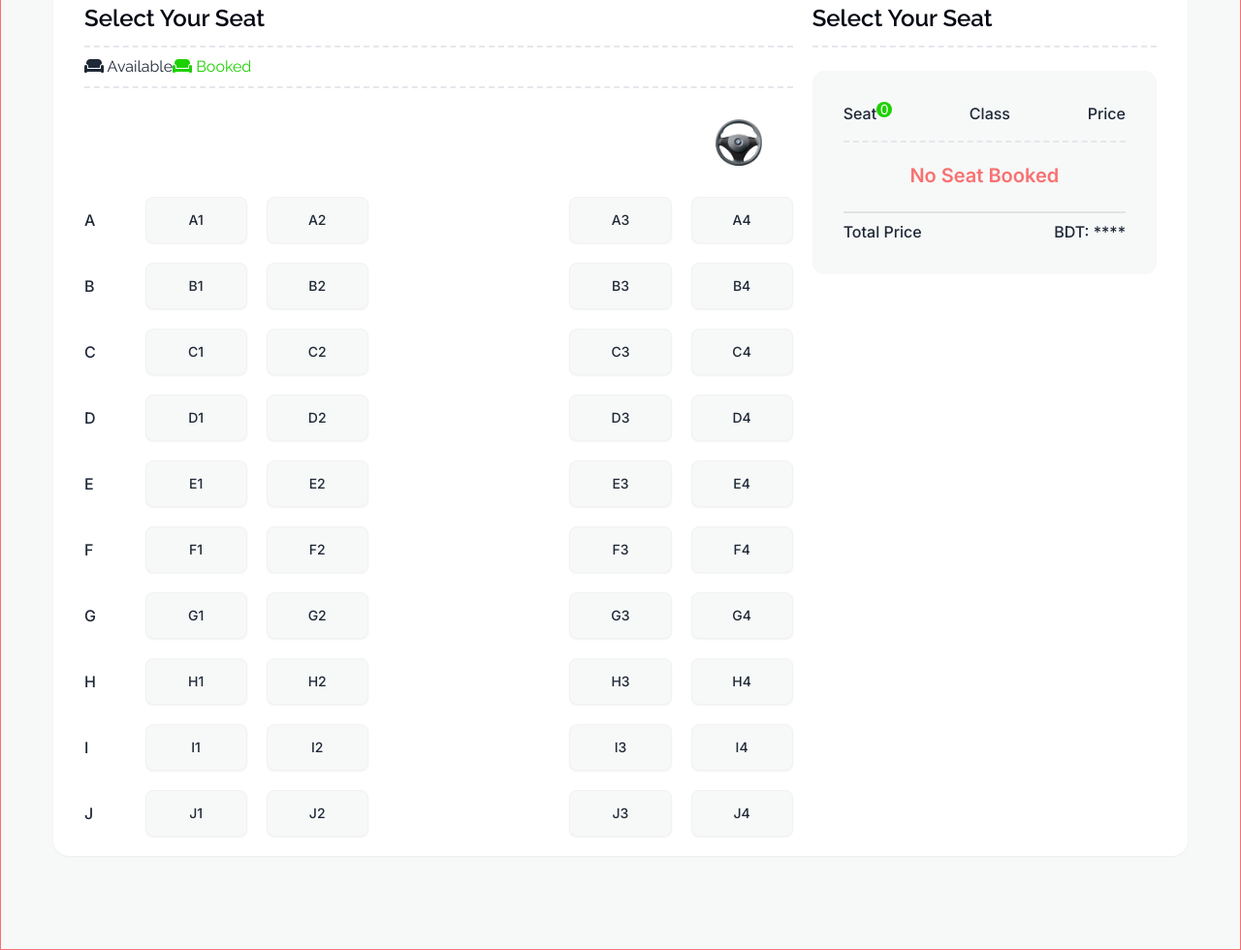
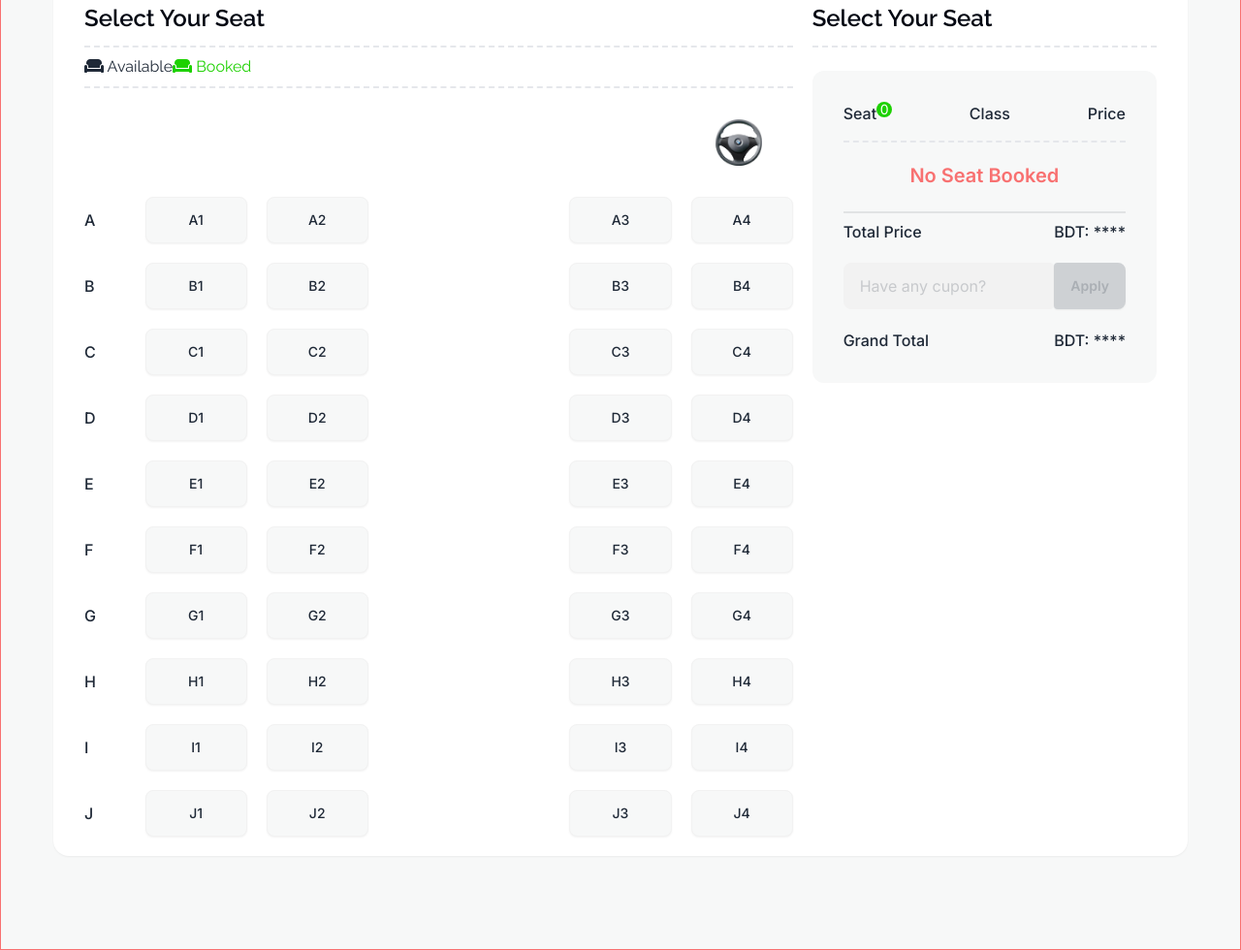
Before and after one commit to yasinarafat39/web_day74_B9A5_solution, a plain HTML site: page index.html in a window 1280 px wide. Shown: the part 696-1676 px from the top of the page at 97% size. Drawn offline with nearby package versions, Linux system fonts and the light colour scheme.

Commit message:
calculate part done

```diff
--- a/index.html
+++ b/index.html
@@ -304,6 +304,8 @@
                     <h3 class="text-xl font-semibold capitalize text-center mt-5 text-red-400">No Seat Booked</h3>
                   </ul>
                   <div class="divider mb-0"></div> <!-- divider -->
+
+                  <!-- total calculate part -->
                   <div class="font-medium flex justify-between">
                     <p>Total Price</p>
                     <p>
@@ -311,6 +313,22 @@
                       <span>****</span>
                     </p>
                   </div>
+
+                  <!-- cupon part -->
+                  <div class="flex my-5">
+                    <input type="text" placeholder="Have any cupon?" disabled  class="input w-full max-w-xs rounded-r focus:border-none focus:outline-none" />
+                    <button  disabled class="btn rounded-l bg-primary text-white hover:bg-primary hover:text-white">Apply</button>
+                  </div>
+
+                  <!-- Grand total calculate part -->
+                  <div class="font-medium flex justify-between">
+                    <p>Grand Total</p>
+                    <p>
+                      <span>BDT: </span>
+                      <span>****</span>
+                    </p>
+                  </div>
+
                 </div>
             </div>
           </section>
```
